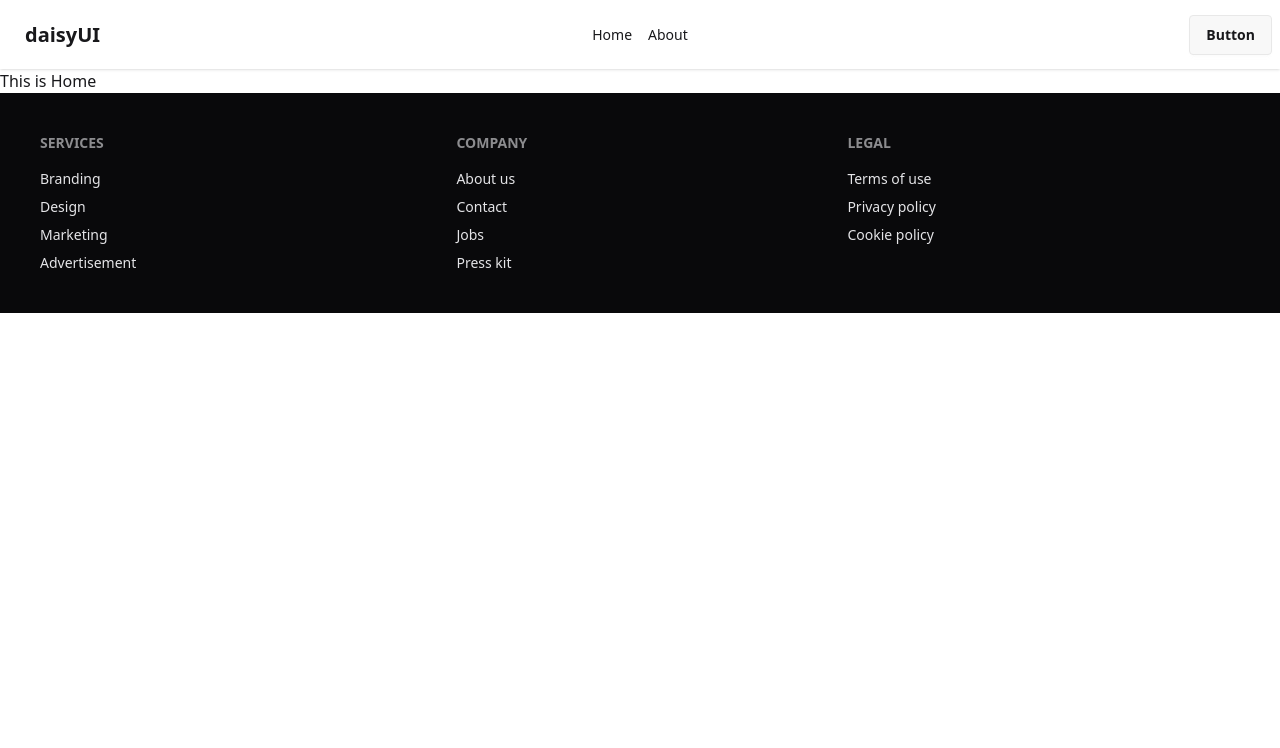
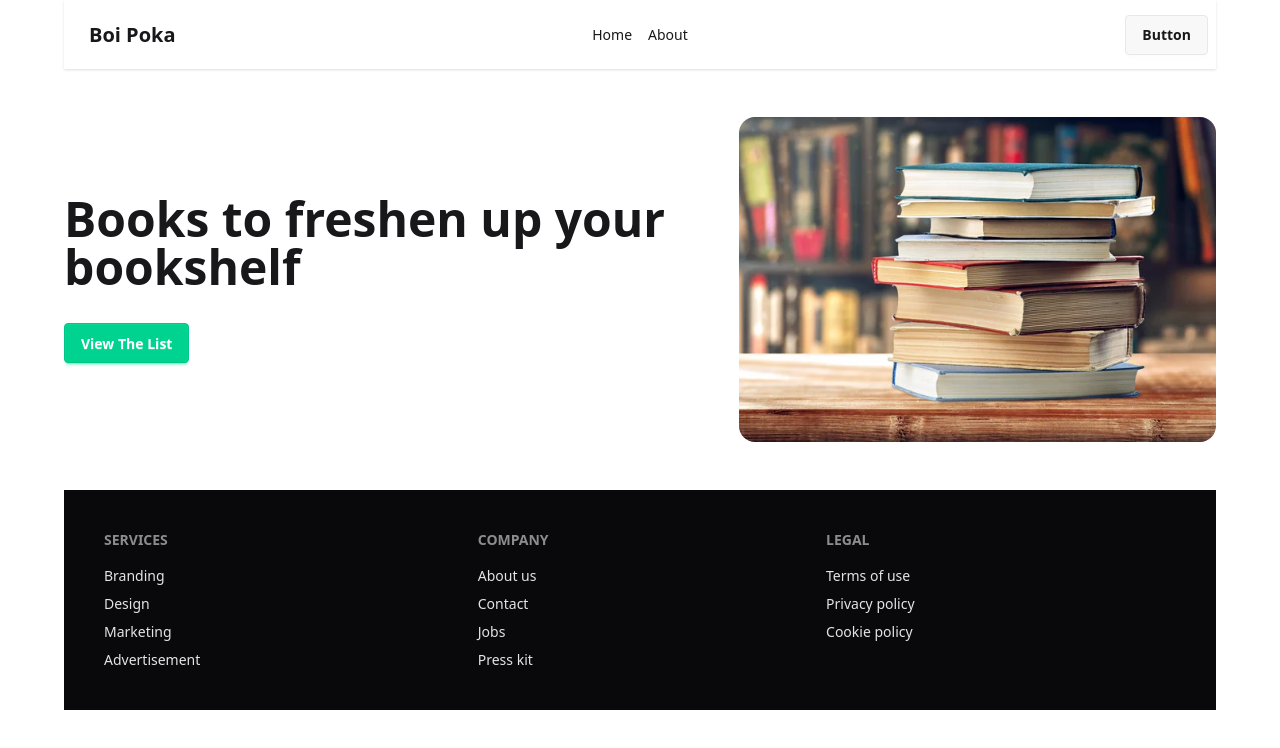
Before and after one commit to iTsRH98/book-vibe, a React (Vite) app: page / in a window 1280 px wide. Shown: the top 748 px of the page. Built offline with nearby package versions, Linux system fonts and the light colour scheme.

Commit message:
added banner and fetched json data

```diff
--- /dev/null
+++ b/src/components/Banner/Banner.jsx
@@ -0,0 +1,20 @@
+import React from "react";
+import bookImage from "../../assets/books.jpg";
+
+const Banner = () => {
+  return (
+    <div className="flex items-center my-12">
+      <div>
+        <h1 className="text-5xl font-bold my-4">
+          Books to freshen up your bookshelf
+        </h1>
+        <button className="btn btn-success text-white my-4">View The List</button>
+      </div>
+      <div>
+        <img className="rounded-2xl" src={bookImage} alt="" />
+      </div>
+    </div>
+  );
+};
+
+export default Banner;
--- a/src/components/Header/NavBar.jsx
+++ b/src/components/Header/NavBar.jsx
@@ -35,7 +35,7 @@ const NavBar = () => {
             {links}
           </ul>
         </div>
-        <a className="btn btn-ghost text-xl">daisyUI</a>
+        <a className="btn btn-ghost text-xl">Boi Poka</a>
       </div>
       <div className="navbar-center hidden lg:flex">
         <ul className="menu menu-horizontal px-1">{links}</ul>
--- /dev/null
+++ b/src/pages/Books/Books.jsx
@@ -0,0 +1,15 @@
+import React, { useEffect, useState } from 'react';
+
+const Books = () => {
+    const [allBooks,setAllBooks]=useState([])
+    useEffect(()=>{
+        fetch('booksData.json').then(res=>res.json()).then(data=>console.log(data))
+    })
+    return (
+        <div>
+
+        </div>
+    );
+};
+
+export default Books;
--- a/src/pages/Home/Home.jsx
+++ b/src/pages/Home/Home.jsx
@@ -1,11 +1,14 @@
-import React from 'react';
+import React from "react";
+import Banner from "../../components/Banner/Banner";
+import Books from "../Books/Books";
 
 const Home = () => {
-    return (
-        <div>
-            <h1>This is Home</h1>
-        </div>
-    );
+  return (
+    <div>
+      <Banner></Banner>
+      <Books></Books>
+    </div>
+  );
 };
 
 export default Home;
--- a/src/pages/Root/Root.jsx
+++ b/src/pages/Root/Root.jsx
@@ -5,7 +5,7 @@ import Footer from "../../components/Footer/Footer";
 
 const Root = () => {
   return (
-    <div>
+    <div className="max-w-6xl mx-auto">
       <NavBar></NavBar>
       <Outlet></Outlet>
       <Footer></Footer>
```
